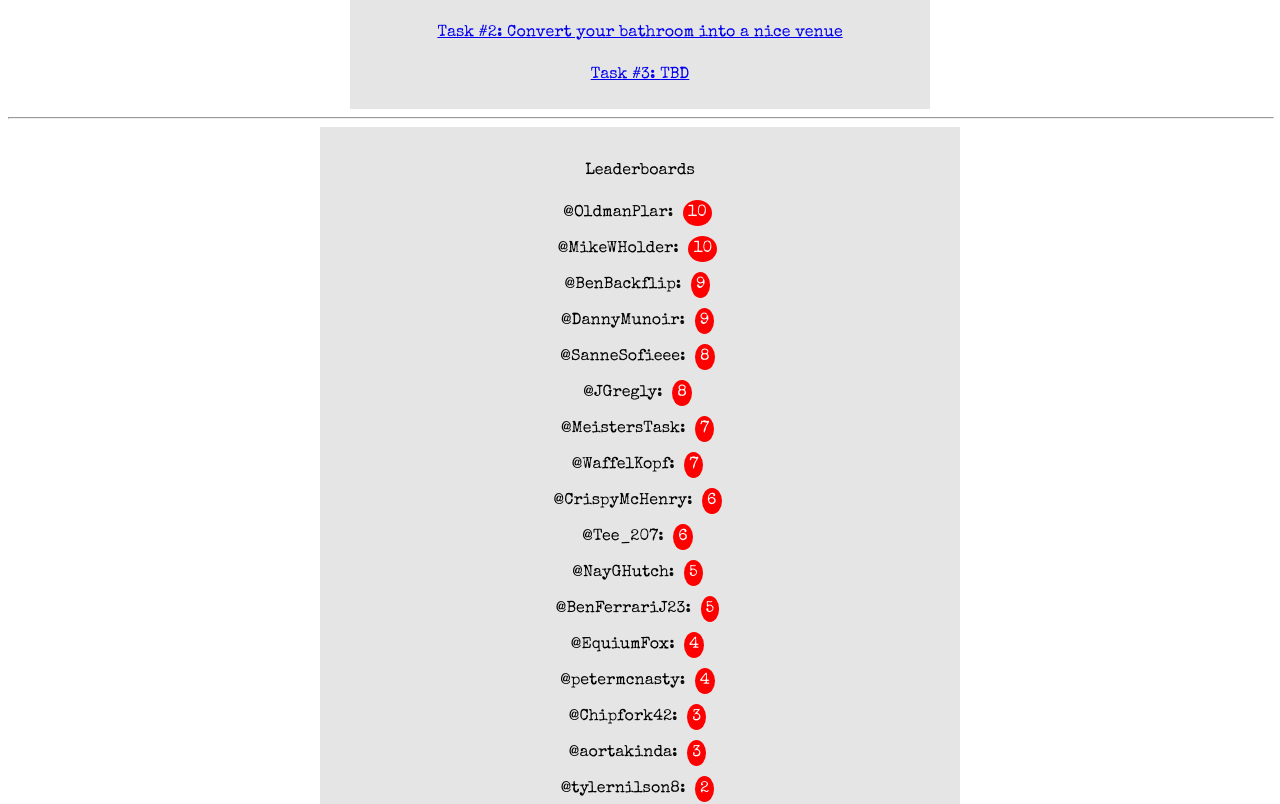
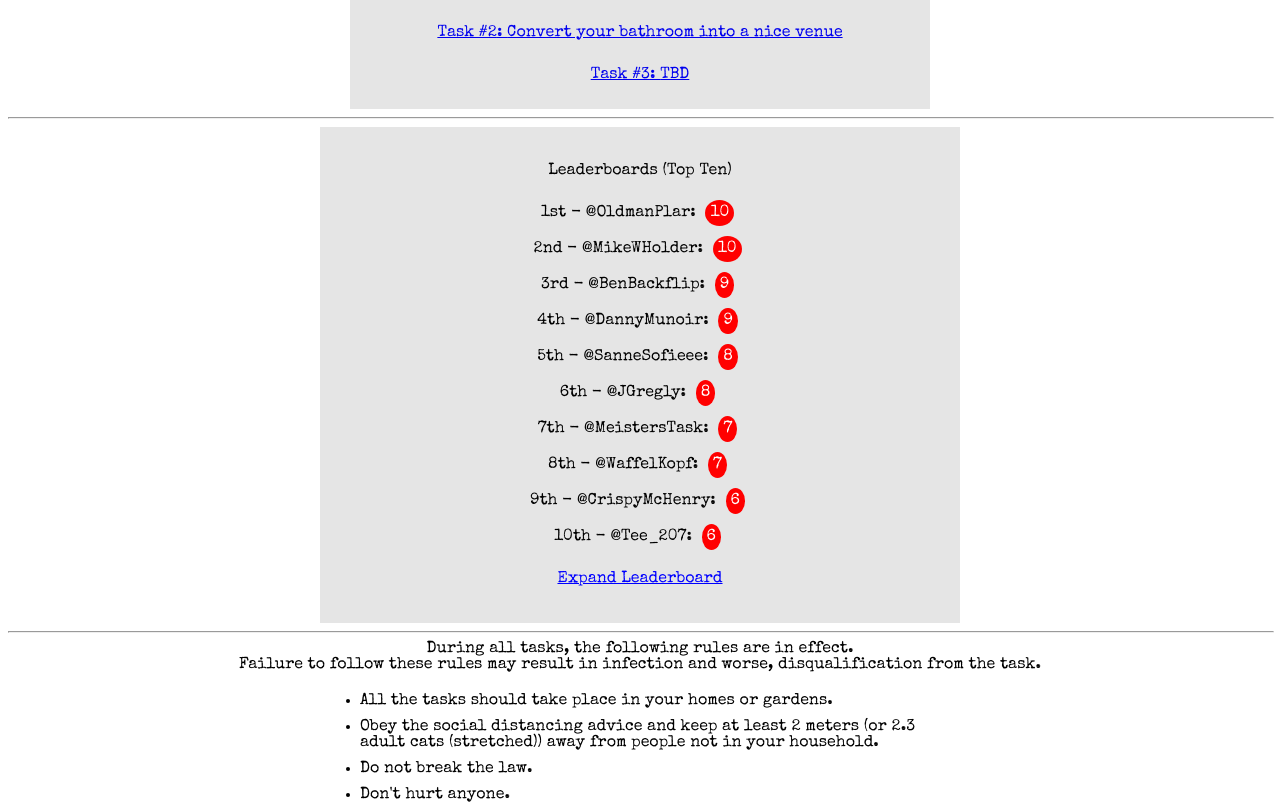
Before and after one commit to carrieanneboyko/hometasking, a Next.js app: page / in a window 1280 px wide. Shown: the part 580-1384 px from the top of the page. Built offline with nearby package versions, Linux system fonts and the light colour scheme.

Commit message:
add rankings and collapsability

```diff
--- a/pages/index.tsx
+++ b/pages/index.tsx
@@ -1,4 +1,4 @@
-import React from "react";
+import React, { useState } from "react";
 import styled from "styled-components";
 import TimeStartsNow from "../components/TimeStartsNow";
 import CovidDos from "../components/CovidDos";
@@ -29,6 +29,22 @@ const HomeTaskingIntro: React.FC<{}> = () => (
   />
 );
 
+const positionFinder = (n: number): string => {
+  if([11, 12, 13].includes(n % 100)){
+    return `${n}th`
+  }
+  if(n % 10 === 1){
+    return `${n}st`;
+  }
+  if(n % 10 === 2){
+    return `${n}nd`
+  }
+  if(n % 10 === 3){
+    return `${n}rd`
+  }
+  return `${n}th`
+}
+
 const TaskPointsContainer = styled.div`
   font-family: "Special Elite";
   max-width: 600px;
@@ -51,7 +67,13 @@ const StyledSeal = styled.span`
   background-color: red;
 `;
 
+const StyledClickable = styled.a`
+  text-decoration: underline;
+  color: blue;
+`
 const IndexPage: React.FC<{}> = () => {
+  const [isLeaderboardFull, setLeaderboardFull] = useState<boolean>(false);
+  const toggleFullLeaderboard = () => setLeaderboardFull(!isLeaderboardFull);
   const reducedPoints = Object.values(totalPoints).reduce((pv, cv) => {
     for (let key in cv) {
       if (!pv[key]) {
@@ -88,15 +110,21 @@ const IndexPage: React.FC<{}> = () => {
       <FullWidthHR />
 
       <TaskPointsContainer>
-        <p>Leaderboards</p>
+          <p>{isLeaderboardFull ? 'Full Leaderboards' : 'Leaderboards (Top Ten)'}</p>
         {Object.entries(reducedPoints)
           .sort(([_nameA, pointsA], [_nameB, pointsB]) => pointsB - pointsA)
-          .map(([name, points]) => (
+          .slice(0, isLeaderboardFull ? Object.entries(reducedPoints).length : 10)
+          .map(([name, points], index: number) => (
             <StyledPointsList key={name}>
-              {`${name}: `}
+              {`${positionFinder(index + 1)} - ${name}: `}
               <StyledSeal>{points}</StyledSeal>
             </StyledPointsList>
           ))}
+        <p>
+          <StyledClickable onClick={toggleFullLeaderboard}>{`${
+            isLeaderboardFull ? "Collapse" : "Expand"
+          } Leaderboard`}</StyledClickable>
+        </p>
       </TaskPointsContainer>
       <FullWidthHR />
       <CovidDos />
```
